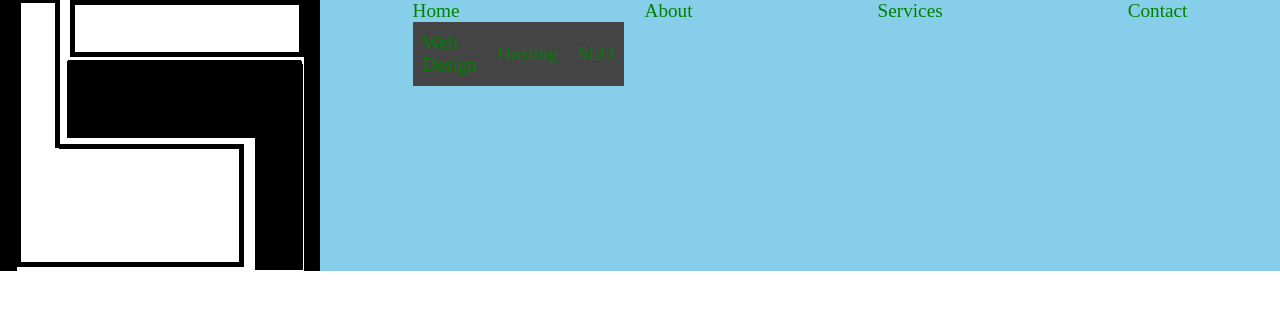
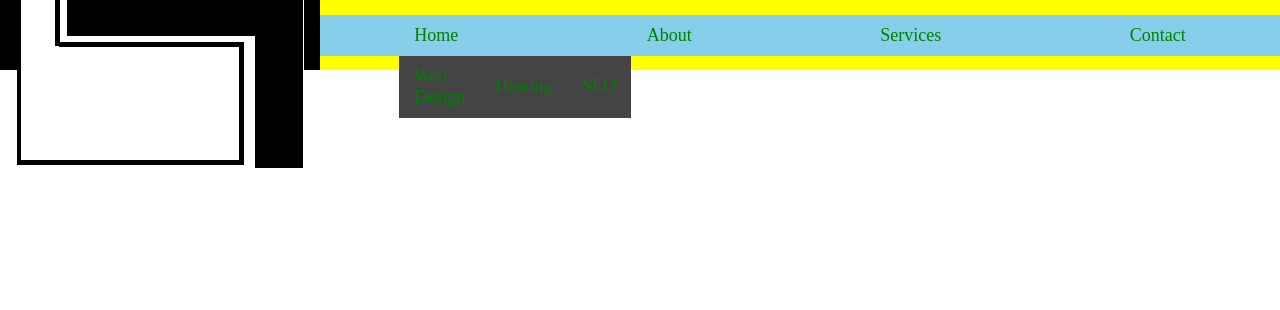
Before and after one commit to ankitkumarpandey1/project1, a plain HTML site: page nav.html in a window 1280 px wide. Drawn offline with Linux system fonts and the light colour scheme; files that its build step writes are made by us from their sources.

Commit message:
Update style.css

```diff
--- a/css/style.css
+++ b/css/style.css
@@ -1,94 +1,94 @@
-*{
-  margin:0px;
-  padding:0%;
+* {
+  margin: 0;
+  padding: 0;
 }
 
-.header{width:100%;
-       height: 10%;
-       background-color: yellow;
-       display:flex;
-            overflow:hidden;
-
-      }
-.logo{
-       width:25%;
-       height:100%;
-       background-color:black;
-
+/* HEADER */
+.header {
+  width: 100%;
+  height: 70px;
+  background-color: yellow;
+  display: flex;
+  align-items: center;
 }
 
-.logo a{width:100%;
-       height:100%;
-       display:flex;
-       justify-content:center;
-   }
-
-.logo a img{width:auto;
-            height:auto;
-
-   }
-.menu{
-       width:75%;
-       display:flex;
-       background-color:skyblue;
-
-}
-.nav{
-       width:100%;
-
-       }
-
-.nav ul{
-           display:flex;
-           list-style:none;
-           text-decoration:none;
-           justify-content: space-around;
-       align-items:center;
-
+/* LOGO */
+.logo {
+  width: 25%;
+  height: 100%;
+  background-color: black;
+  display: flex;
+  justify-content: center;
+  align-items: center;
 }
 
+.logo img {
+  height: 60%;
+  width: auto;
+}
 
-.nav ul li a{
-          text-decoration:none;
-          color: green;
-          justify-content:center;
+/* MENU */
+.menu {
+  width: 75%;
+  background-color: skyblue;
+  display: flex;
+  align-items: center;
+}
 
-          font-size:min(1.5vw,1.5vw);
-}/**/
-.nav ul li{
-  position:relative;
+.nav {
+  width: 100%;
 }
-  .submenu{
-  display:none;
-  position:absolute;
-  top:100%;
-  left:0;
-  background:#444;
-  list-style:none;
-  min-width:150px;
-  padding:0;
-  margin:0;
+
+.nav ul {
+  display: flex;
+  list-style: none;
+  justify-content: space-around;
+  align-items: center;
+}
+
+.nav ul li {
+  position: relative;
+}
+
+/* MAIN MENU LINKS */
+.nav ul li a {
+  text-decoration: none;
+  color: green;
+  font-size: min(1.5vw, 18px);
+  padding: 10px 15px;
+  display: block;
+}
+
+/* SUBMENU */
+.submenu {
+  display: none;
+  position: absolute;
+  top: 100%;
+  left: 0;
+  background: #444;
+  list-style: none;
+  min-width: 150px;
+  padding: 0;
+  margin: 0;
 }
 
 /* SUBMENU LINKS */
-.submenu li a{
-  padding:10px;
-  display:block;
-  color:white;
-  font-size:14px;
+.submenu li a {
+  padding: 10px;
+  display: block;
+  color: white;
+  font-size: 14px;
 }
 
 /* SHOW SUBMENU ON HOVER */
-.nav ul li:hover .submenu{
-  display:block;
+.nav ul li:hover .submenu {
+  display: block;
 }
 
-
-
-
-
-@media screen and (max-width: 576px)
-{
-  .header{height:7%;
-         background-color:red;}
+/* RESPONSIVE */
+@media screen and (max-width: 576px) {
+  .header {
+    background-color: red;
+    height: 60px;
+  }
 }
```
